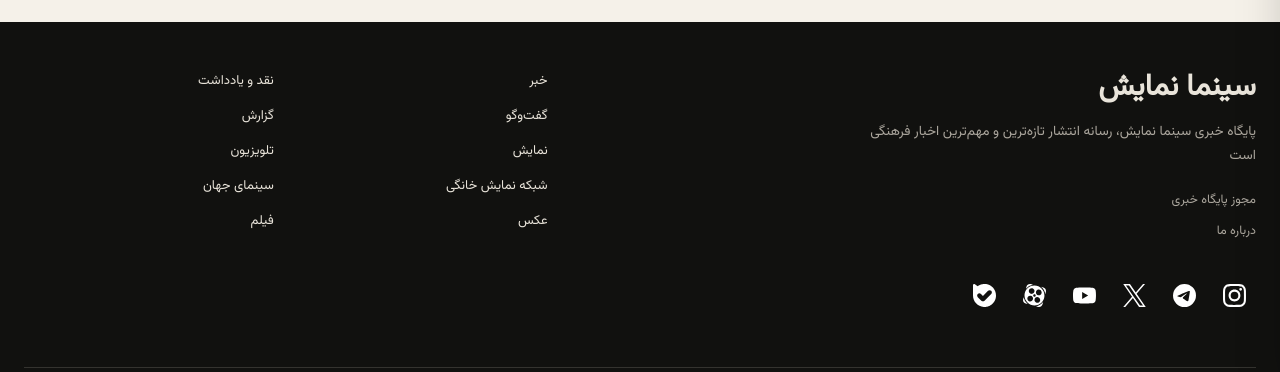
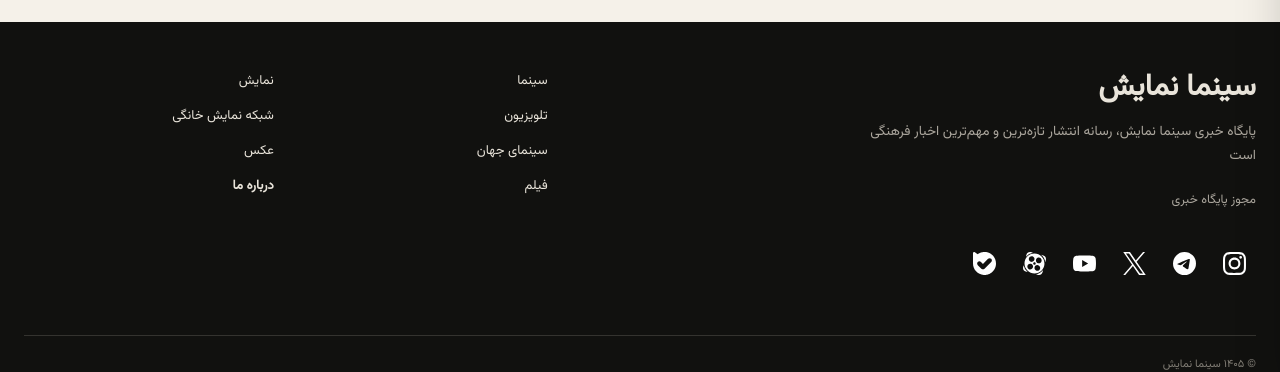
Before and after one commit to AIDGH/Art-News, a Next.js app in the folder apps/web/: page / in a window 1280 px wide. Shown: the part 421-793 px from the top of the page. Built offline with nearby package versions, Linux system fonts and the light colour scheme; no server answers.

Commit message:
style: highlight about us link in footer and fix page scroll

```diff
--- a/apps/web/src/components/site-footer.tsx
+++ b/apps/web/src/components/site-footer.tsx
@@ -18,24 +18,29 @@ export function SiteFooter({ description }: { description: string }) {
             >
               مجوز پایگاه خبری
             </a>
-            <a
-              href="/about"
-              className="text-orange-500 hover:text-orange-400 transition-colors"
-            >
-              درباره ما
-            </a>
             <ERasanehTrustSeal />
           </div>
           <FooterSocials />
         </div>
         <nav aria-label="دسته‌بندی‌های فوتر">
           {categories
-            .filter((category) => category.slug !== "cinema")
+            .filter(
+              (category) =>
+                !["news", "reviews-notes", "interviews", "report"].includes(
+                  category.slug,
+                ),
+            )
             .map((category) => (
               <Link href={`/category/${category.slug}`} key={category.slug}>
                 {category.title}
               </Link>
             ))}
+          <Link
+            href="/about"
+            className="text-orange-500 hover:text-orange-400 transition-colors font-bold"
+          >
+            درباره ما
+          </Link>
         </nav>
       </div>
       <div className="container footer-bottom">
```
